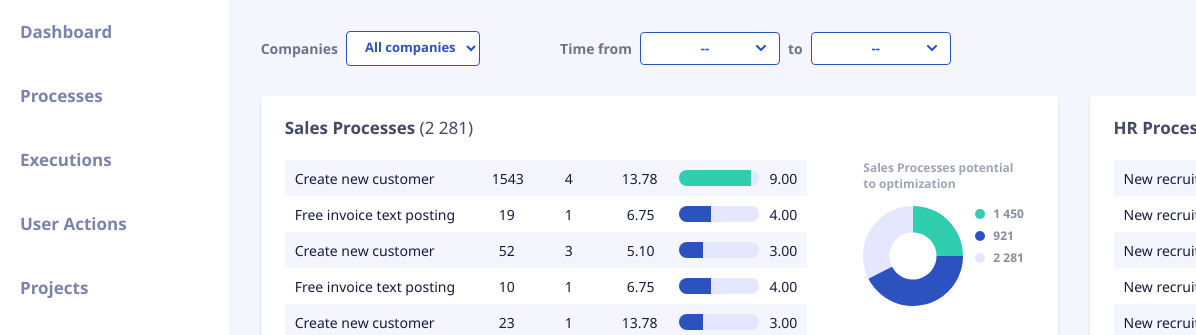
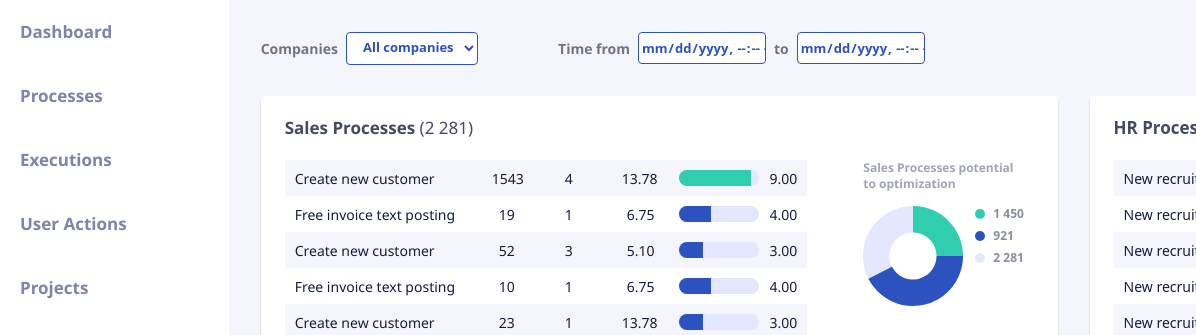
Before and after one commit to DianaRasinskaKowalczyk/xplus, a website: page dist/index.html in a window 1280 px wide. Shown: the top 335 px of the page, 84-1280 px from the left. Drawn offline with nearby package versions, Linux system fonts and the light colour scheme.

Commit message:
Add date and time picker

```diff
--- a/dist/index.html
+++ b/dist/index.html
@@ -3,7 +3,10 @@
 <head>
   <meta charset="UTF-8">
   <meta name="viewport" content="width=device-width, initial-scale=1.0">
+  <meta http-equiv="X-UA-Compatible" content="ie=edge">
   <link href="/dist/output.css" rel="stylesheet">
+  <script src="https://cdn.tailwindcss.com"></script>
+  <title>XPLUS</title>
 </head>
 
 <body>
@@ -11,7 +14,7 @@
 <container class="flex flex-row">
 
   <!-- Navigation-->
-  <nav class="flex flex-col items-center">
+  <nav class="flex flex-col items-center" id="main">
     <ul class="bg-white flex items-center flex-col">
       <li class="w-20 h-20">
         <a href="#">
@@ -30,7 +33,7 @@
           <div class="pt-[21px] pb-[10px]">
             <svg width="20" height="20" viewBox="0 0 20 20" fill="none" xmlns="http://www.w3.org/2000/svg">
               <path fill-rule="evenodd" clip-rule="evenodd" d="M10 18C12.1217 18 14.1566 17.1571 15.6569 15.6569C17.1571 14.1566 18 12.1217 18 10C18 7.87827 17.1571 5.84344 15.6569 4.34315C14.1566 2.84285 12.1217 2 10 2C7.87827 2 5.84344 2.84285 4.34315 4.34315C2.84285 5.84344 2 7.87827 2 10C2 12.1217 2.84285 14.1566 4.34315 15.6569C5.84344 17.1571 7.87827 18 10 18V18ZM4.332 8.027C4.70329 6.96372 5.36579 6.0261 6.244 5.321C6.512 5.73 6.974 6 7.5 6C7.89782 6 8.27936 6.15804 8.56066 6.43934C8.84196 6.72064 9 7.10218 9 7.5V8C9 8.53043 9.21071 9.03914 9.58579 9.41421C9.96086 9.78929 10.4696 10 11 10C11.5304 10 12.0391 9.78929 12.4142 9.41421C12.7893 9.03914 13 8.53043 13 8C12.9998 7.55242 13.1498 7.11773 13.4259 6.76547C13.702 6.41321 14.0883 6.16375 14.523 6.057C15.4773 7.14867 16.0022 8.55002 16 10C16 10.34 15.972 10.675 15.917 11H15C14.4696 11 13.9609 11.2107 13.5858 11.5858C13.2107 11.9609 13 12.4696 13 13V15.197C12.0883 15.7245 11.0533 16.0015 10 16V14C10 13.4696 9.78929 12.9609 9.41421 12.5858C9.03914 12.2107 8.53043 12 8 12C7.46957 12 6.96086 11.7893 6.58579 11.4142C6.21071 11.0391 6 10.5304 6 10C6.00018 9.527 5.83271 9.06924 5.52733 8.70803C5.22195 8.34681 4.79844 8.10552 4.332 8.027V8.027Z" fill="#273371"/>
-              </svg>
+            </svg>
           </div>
           <p class="menu__text">DISCOVER</p>
         </a>
@@ -118,7 +121,7 @@
   </nav>
 
     <!-- Aside-->
-  <section class="bg-white flex items-center flex-col">
+  <aside class="bg-white flex items-center flex-col" id="menu">
     <ul>
       <li>
         <a href="#">
@@ -151,7 +154,9 @@
        </a>
       </li>
     </ul>
-  </section>
+  </aside>
+
+
 
     <!-- Main Container-->
   <container class="flex flex-col flex-none bg-background">
@@ -162,7 +167,7 @@
         <p class="dropdown__text">Companies</p>
         <div class="flex justify-center ml-2">
           <div class="flex">
-            <select class="form-select block pr-[7px] pt-[5px] pb-[8px] pl-[14px] text-button-font font-sans font-bold text-blue bg-white bg-clip-padding bg-no-repeat border border-blue rounded transition ease-in-out m-0
+            <select class="form-select block pr-[7px] pt-[4px] pb-[7px] pl-[12px] text-button-font font-sans font-bold text-blue bg-white bg-clip-padding bg-no-repeat border border-blue rounded transition ease-in-out m-0
              focus:bg-white focus:border-blue focus:outline-none" aria-label="Default select example">
               <option selected>All companies</option>
               <option value="1">One</option>
@@ -174,33 +179,29 @@
       </div>
 
 
-
       <div class="ml-20 flex flex-row items-center">
         <div class="flex flex-row justify-between items-center">
-          <p class="dropdown__text">Time from</p>
-          <div class="inline-block text-center dropdown ml-2 mr-2">
-            <button class="dropdown__button" type="button" data-dropdown-toggle="dropdown">
-                <p class="text-blue ml-[58px] w-3 h-4 mr-10 mt-[7px] mb-2 font-bold text-button-font font-sans">--</p>
-                <svg width="20" height="20" viewBox="0 0 20 20" fill="none" xmlns="http://www.w3.org/2000/svg" class="mr-2">
-                  <path fill-rule="evenodd" clip-rule="evenodd" d="M5.29303 7.29299C5.48056 7.10552 5.73487 7.0002 6.00003 7.0002C6.26519 7.0002 6.5195 7.10552 6.70703 7.29299L10 10.586L13.293 7.29299C13.3853 7.19748 13.4956 7.1213 13.6176 7.06889C13.7396 7.01648 13.8709 6.98889 14.0036 6.98774C14.1364 6.98659 14.2681 7.01189 14.391 7.06217C14.5139 7.11245 14.6255 7.1867 14.7194 7.28059C14.8133 7.37449 14.8876 7.48614 14.9379 7.60904C14.9881 7.73193 15.0134 7.86361 15.0123 7.99639C15.0111 8.12917 14.9835 8.26039 14.9311 8.38239C14.8787 8.5044 14.8025 8.61474 14.707 8.70699L10.707 12.707C10.5195 12.8945 10.2652 12.9998 10 12.9998C9.73487 12.9998 9.48056 12.8945 9.29303 12.707L5.29303 8.70699C5.10556 8.51946 5.00024 8.26515 5.00024 7.99999C5.00024 7.73483 5.10556 7.48052 5.29303 7.29299Z" fill="#2C52BF"/>
-                </svg>
-              </button>
-          </div>
+          <form class="flex flex-row items-center">
+            <label for="time-from" class="dropdown__text">Time from</label>
+            <input
+              class="ml-2 mr-2 px-[2px] w-32 h-8 text-blue font-bold text-button-font font-sans dropdown__button"
+              id="time-from"
+              type="datetime-local"
+              name="start-date"/>
+          </form>
         </div>
-        <div class="w-50 h-8 flex flex-row justify-between items-center">
-          <p class="dropdown__text">to</p>
-          <div class="inline-block text-center dropdown ml-2">
-            <button class="dropdown__button" type="button" data-dropdown-toggle="dropdown">
-              <p class="text-blue ml-[58px] w-3 h-4 mr-10 mt-[7px] mb-2 font-bold text-button-font font-sans">--</p>
-              <svg width="20" height="20" viewBox="0 0 20 20" fill="none" xmlns="http://www.w3.org/2000/svg" class="mr-2">
-                <path fill-rule="evenodd" clip-rule="evenodd" d="M5.29303 7.29299C5.48056 7.10552 5.73487 7.0002 6.00003 7.0002C6.26519 7.0002 6.5195 7.10552 6.70703 7.29299L10 10.586L13.293 7.29299C13.3853 7.19748 13.4956 7.1213 13.6176 7.06889C13.7396 7.01648 13.8709 6.98889 14.0036 6.98774C14.1364 6.98659 14.2681 7.01189 14.391 7.06217C14.5139 7.11245 14.6255 7.1867 14.7194 7.28059C14.8133 7.37449 14.8876 7.48614 14.9379 7.60904C14.9881 7.73193 15.0134 7.86361 15.0123 7.99639C15.0111 8.12917 14.9835 8.26039 14.9311 8.38239C14.8787 8.5044 14.8025 8.61474 14.707 8.70699L10.707 12.707C10.5195 12.8945 10.2652 12.9998 10 12.9998C9.73487 12.9998 9.48056 12.8945 9.29303 12.707L5.29303 8.70699C5.10556 8.51946 5.00024 8.26515 5.00024 7.99999C5.00024 7.73483 5.10556 7.48052 5.29303 7.29299Z" fill="#2C52BF"/>
-              </svg>
-          </button>
-          </div>
+
+        <div class="flex flex-row justify-between items-center">
+          <form class="flex flex-row items-center">
+            <label for="time-from" class="dropdown__text">to</label>
+            <input
+              class="ml-2 mr-2 px-[2px] h-8 w-32 text-blue font-bold text-button-font font-sans dropdown__button"
+              id="time-from"
+              type="datetime-local"
+              name="start-date"/>
+          </form>
         </div>
       </div>
-
-
 
       <div class="flex flex-row items-center ml-[717px] mr-4" >
         <p class="dropdown__text">View settings</p>
```
Also changed, not shown: dist/output.css.
